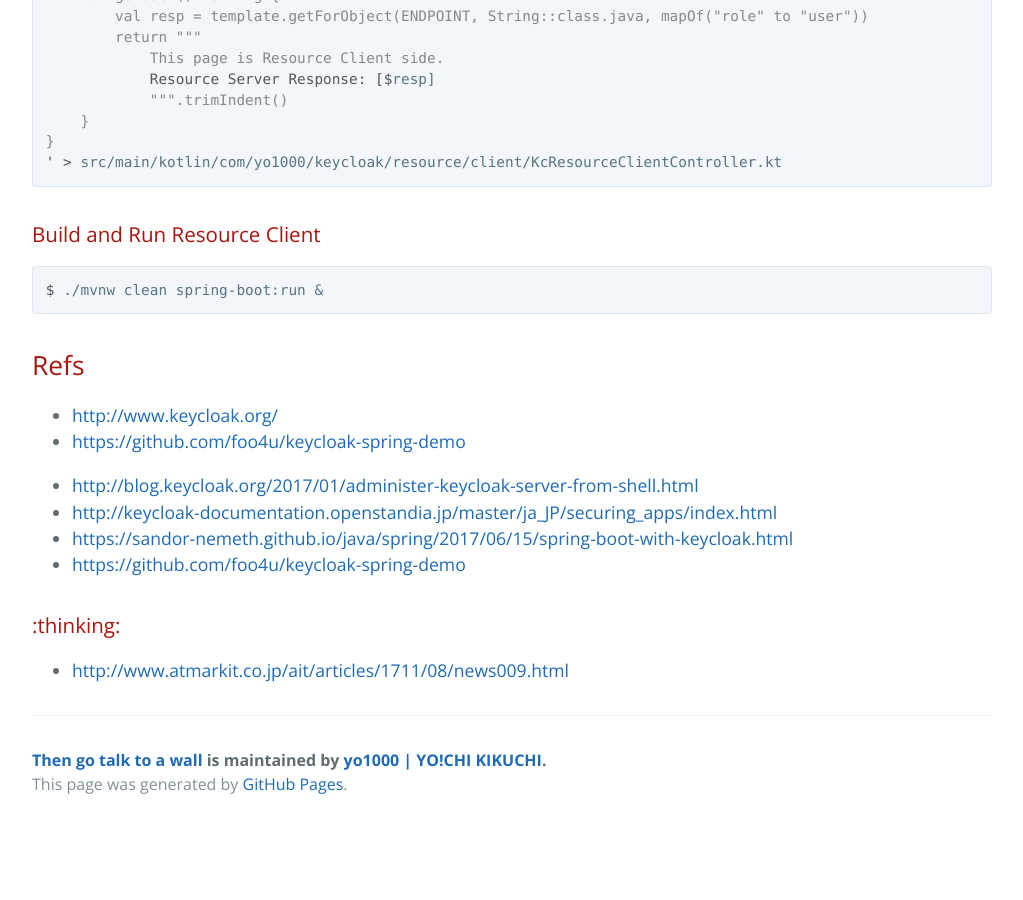
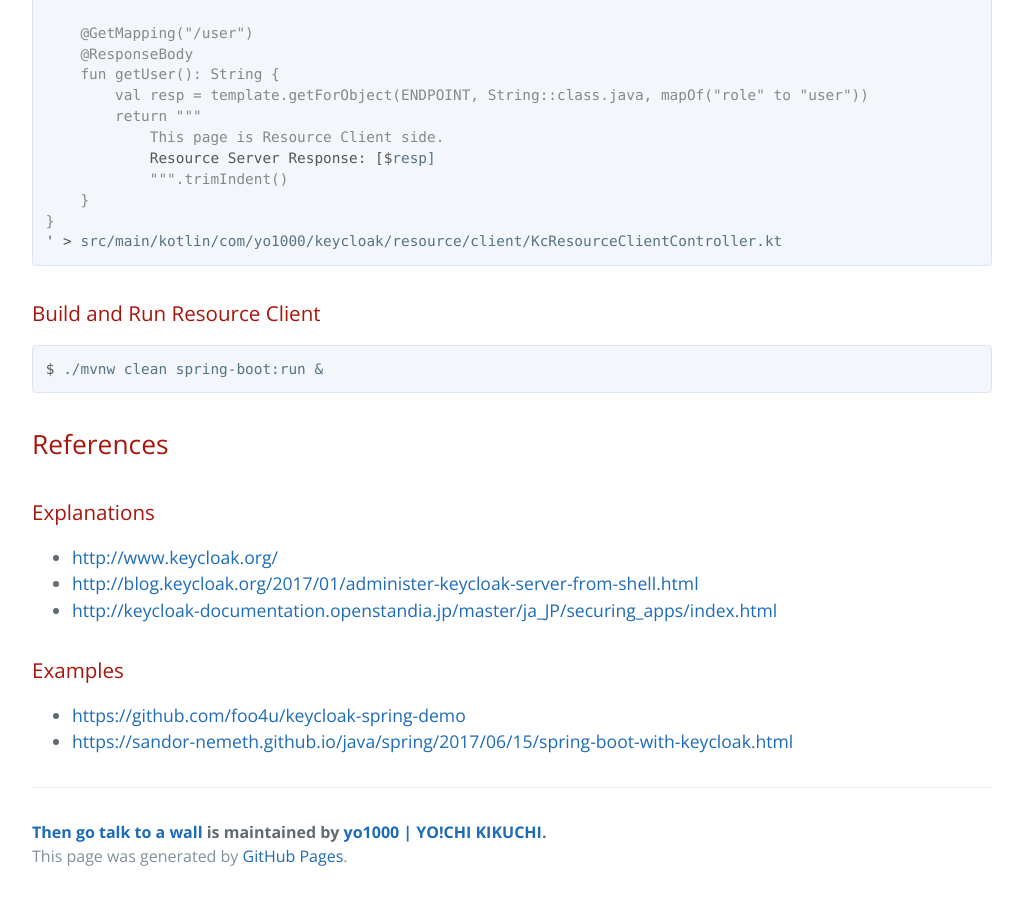
Before and after one commit to yo1000/blog.yo1000.com, a Jekyll site: the page built from _posts/2017-12-18-keycloak-demo.md, in a window 1280 px wide and 900 px high, scrolled down 11441 px. Shown: the whole window, without its empty margins (224-1247 px from the left). Built offline with Jekyll 4.4.1, drawn with Linux system fonts in a browser that asks for light colours; our own code applies the rules of GitHub Pages for plain Markdown files; before the commit the page ends 12269 px from its top, so only the background shows below that; some of the changed text lies outside the part shown.

Commit message:
Update 2017-12-18-keycloak-demo.md

````diff
--- a/_posts/2017-12-18-keycloak-demo.md
+++ b/_posts/2017-12-18-keycloak-demo.md
@@ -29,7 +29,9 @@ SSO サーバーのセットアップと、SSO クライアントの開発を順
   - [Implements Security Configuration](#implements-security-configuration-for-resource-client)
   - [Implements Controller with use KeycloakRestTemplate](#implements-controller-with-use-keycloakresttemplate-for-resource-client)
   - [Build and Run Resource Client](#build-and-run-resource-client)
-
+- [References](#references)
+  - [Explanations](#explanations)
+  - [Examples](#examples)
 ## Requirements
 
 今回の作業環境は以下。
@@ -536,17 +538,15 @@ class KcResourceClientController(
 $ ./mvnw clean spring-boot:run &
 ```
 
-## Refs
+## References
+
+### Explanations
 
 - [http://www.keycloak.org/](http://www.keycloak.org/)
-- [https://github.com/foo4u/keycloak-spring-demo](https://github.com/foo4u/keycloak-spring-demo)
-
 - [http://blog.keycloak.org/2017/01/administer-keycloak-server-from-shell.html](http://blog.keycloak.org/2017/01/administer-keycloak-server-from-shell.html)
 - [http://keycloak-documentation.openstandia.jp/master/ja_JP/securing_apps/index.html](http://keycloak-documentation.openstandia.jp/master/ja_JP/securing_apps/index.html)
+
+### Examples
+
+- [https://github.com/foo4u/keycloak-spring-demo](https://github.com/foo4u/keycloak-spring-demo)
 - [https://sandor-nemeth.github.io/java/spring/2017/06/15/spring-boot-with-keycloak.html](https://sandor-nemeth.github.io/java/spring/2017/06/15/spring-boot-with-keycloak.html)
-- [https://github.com/foo4u/keycloak-spring-demo](https://github.com/foo4u/keycloak-spring-demo)
-
-### :thinking:
-
-- [http://www.atmarkit.co.jp/ait/articles/1711/08/news009.html](http://www.atmarkit.co.jp/ait/articles/1711/08/news009.html
-)
````
